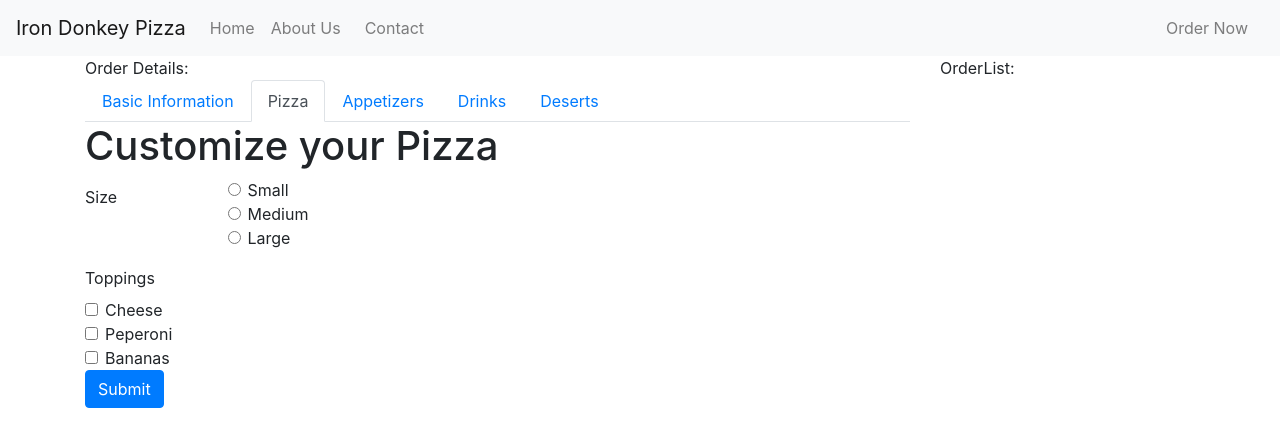
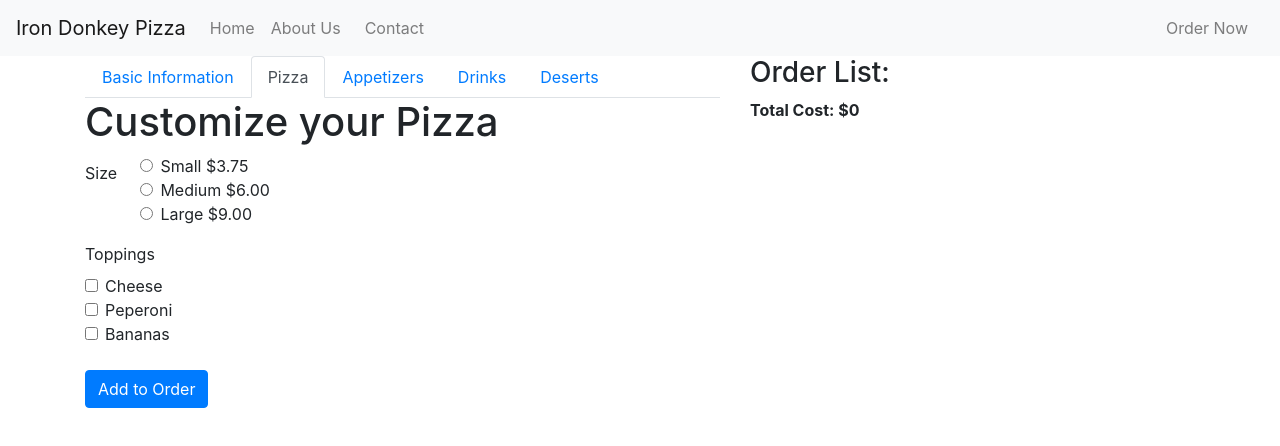
Before and after one commit to AlmuHusan/IronDunkeyPizza, a React (Create React App) app: page /order in a window 1280 px wide. Both pictures are taken after a click on the tab "Pizza". Shown: the top 446 px of the page. Built offline with nearby package versions, Linux system fonts and the light colour scheme.

Commit message:
appetizers

```diff
--- a/src/Order.js
+++ b/src/Order.js
@@ -42,8 +42,8 @@ class Home extends React.Component{
 
     <Container>
   <Row>
-    <Col sm={9}>
-        <div>Order Details:</div>
+    <Col sm={7}>
+
     <Tabs defaultActiveKey="basicInfo" transition={false} id="noanim-tab-example">
         <Tab eventKey="basicInfo" title="Basic Information">
             <BasicInfo/>
@@ -53,22 +53,21 @@ class Home extends React.Component{
 
         </Tab>
         <Tab eventKey="appetizers" title="Appetizers">
-            <Appetizers/>
+            <Appetizers addOrderFunc={this.addOrder}/>
         </Tab>
         <Tab eventKey="drinks" title="Drinks">
-            <Drinks/>
+            <Drinks addOrderFunc={this.addOrder}/>
         </Tab>
         <Tab eventKey="desserts" title="Deserts">
-            <Desserts/>
+            <Desserts addOrderFunc={this.addOrder}/>
         </Tab>
     </Tabs>
     </Col>
-    <Col sm={2}>
+    <Col sm={4}>
         <OrderList orderList={this.state.order} />
+    </Col>
+  </Row>
 
-
-        </Col>
-  </Row>
   </Container>
     );
 
--- a/src/components/Appetizers.js
+++ b/src/components/Appetizers.js
@@ -1,5 +1,7 @@
 
 import React from 'react';
+import Form from 'react-bootstrap/Form';
+import Button from 'react-bootstrap/Button';
 class Appetizers extends React.Component{
 
   constructor(props) {
@@ -17,14 +19,52 @@ class Appetizers extends React.Component{
       }
 
 
-
+  appetizerSubmit=(event)=>{
+    event.preventDefault();
+    if(event.target.cookie.checked) {
+      var newOrder={menuType:"Appetizer",size:"",item:"Cookie", price:1};
+      this.props.addOrderFunc(newOrder);
+    }
+    if(event.target.brownie.checked) {
+      var newOrder={menuType:"Appetizer",size:"",item:"Brownie", price:1.5};
+      this.props.addOrderFunc(newOrder);
+      }
+    if(event.target.sixChicken.checked) {
+      var newOrder={menuType:"Appetizer",size:"",item:"6pc. Chicken Wing", price:4};
+      this.props.addOrderFunc(newOrder);
+      }
+    if(event.target.twelveChicken.checked) {
+      var newOrder={menuType:"Appetizer",size:"",item:"12pc. Chicken Wing", price:7.5};
+      this.props.addOrderFunc(newOrder);
+      }
+    if(event.target.sixBuffalo.checked) {
+      var newOrder={menuType:"Appetizer",size:"",item:"6pc. Buffalo Wing", price:4};
+      this.props.addOrderFunc(newOrder);
+      }
+    if(event.target.twelveBuffalo.checked) {
+      var newOrder={menuType:"Appetizer",size:"",item:"12pc. Buffalo Wing", price:7.5};
+      this.props.addOrderFunc(newOrder);
+      }
+  }
   render(){
 
 
 
   return (
-
-    <div>Appetizers</div>
+    <div>
+    <h1>Add some appetizers!</h1>
+    <Form onSubmit={this.appetizerSubmit}>
+    <Form.Label>Appetizers:</Form.Label>
+    <Form.Check id="cookie" label="Cookie $1.00" />
+    <Form.Check id="brownie" label="Brownie $1.50" />
+    <Form.Check id="sixChicken" label="6pc. Chicken Wing $4.00" />
+    <Form.Check id="twelveChicken" label="12pc. Chicken Wing $7.50" />
+    <Form.Check id="sixBuffalo" label="6pc. Buffalo Wing $4.00" />
+    <Form.Check id="twelveBuffalo" label="12pc. Buffalo Wing $7.50" />
+    <br/>
+    <Button type="submit">Add to Order</Button>
+  </Form>
+    </div>
     );
 
   }
--- a/src/components/OrderList.js
+++ b/src/components/OrderList.js
@@ -21,23 +21,32 @@ class OrderList extends React.Component{
   render(){
 
 
+
     console.log("UPDATE");
     console.log(this.props.orderList);
+    var price =0;
+    if(this.props.orderList.length>0){
     var orderList=this.props.orderList.map((order,index)=>
         <div key={index}>
-        {order.type}
+        {order.size} {order.item} {order.menuType}: ${order.price}
+
         </div>
         );
-
-  console.log(orderList);
+    for (var i = 0; i < this.props.orderList.length; i++) {
+        price+=this.props.orderList[i].price;
+      }
+    }
   return (
 
     <div>
-    <div>OrderList:</div>
+
+    <h3>Order List:</h3>
     {orderList ?
     <React.Fragment >{orderList}</React.Fragment>
     :
     <React.Fragment></React.Fragment>  }
+
+    <b>Total Cost: ${price}</b>
     </div>
     );
 
--- a/src/components/Pizza.js
+++ b/src/components/Pizza.js
@@ -23,25 +23,26 @@ class Pizza extends React.Component{
 
   pizzaSubmit=(event)=>{
     event.preventDefault();
-    var sizes=["smallSize","mediumSize","largeSize"];
-    var newOrder={type:"Pizza",properties:{}};
-    console.log(event);
-    console.log(event.target.smallSize.checked);
+    var newOrder={menuType:"Pizza",size:"",item:"", price:0};
 
-    if(event.target.smallSize.checked)
-      newOrder.properties["Size"]="Small";
-    else if(event.target.mediumSize.checked)
-      newOrder.properties["Size"]="Medium";
+    if(event.target.smallSize.checked){
+      newOrder.size="Small";
+      newOrder.price=3.75;
+    }
+    else if(event.target.mediumSize.checked){
+      newOrder.size="Medium";
+      newOrder.price=6.00;
+    }
+    else{
+      newOrder.size="Large";
+      newOrder.price=9.00;
+    }
+    if(event.target.cheese.checked)
+      newOrder.item="Chesse";
+    else if(event.target.peperoni.checked)
+      newOrder.item="Peperoni";
     else
-      newOrder.properties["Size"]="Large";
-    var toppings=[];
-    if(event.target.cheese.checked)
-      toppings.push("chesse");
-    else if(event.target.peperoni.checked)
-      toppings.push("peperoni");
-    else
-      toppings.push("bananas");
-    newOrder.properties["Toppings"]=toppings;
+      newOrder.item="Bananas";
     this.props.addOrderFunc(newOrder);
   }
   render(){
@@ -54,25 +55,25 @@ class Pizza extends React.Component{
     <Form onSubmit={this.pizzaSubmit}>
     <fieldset>
     <Form.Group as={Row}>
-      <Form.Label as="legend" column sm={2}>
+      <Form.Label as="legend" column sm={1}>
         Size
       </Form.Label>
       <Col sm={10}>
         <Form.Check
           type="radio"
-          label="Small"
+          label="Small $3.75"
           name="sizes"
           id="smallSize"
         />
         <Form.Check
           type="radio"
-          label="Medium"
+          label="Medium $6.00"
           name="sizes"
           id="mediumSize"
         />
         <Form.Check
           type="radio"
-          label="Large"
+          label="Large $9.00"
           name="sizes"
           id="largeSize"
         />
@@ -83,7 +84,8 @@ class Pizza extends React.Component{
     <Form.Check id="cheese" label="Cheese" />
     <Form.Check id="peperoni" label="Peperoni" />
     <Form.Check id="bananas" label="Bananas" />
-    <Button type="submit">Submit</Button>
+    <br/>
+    <Button type="submit">Add to Order</Button>
   </Form>
     </div>
     );
```
